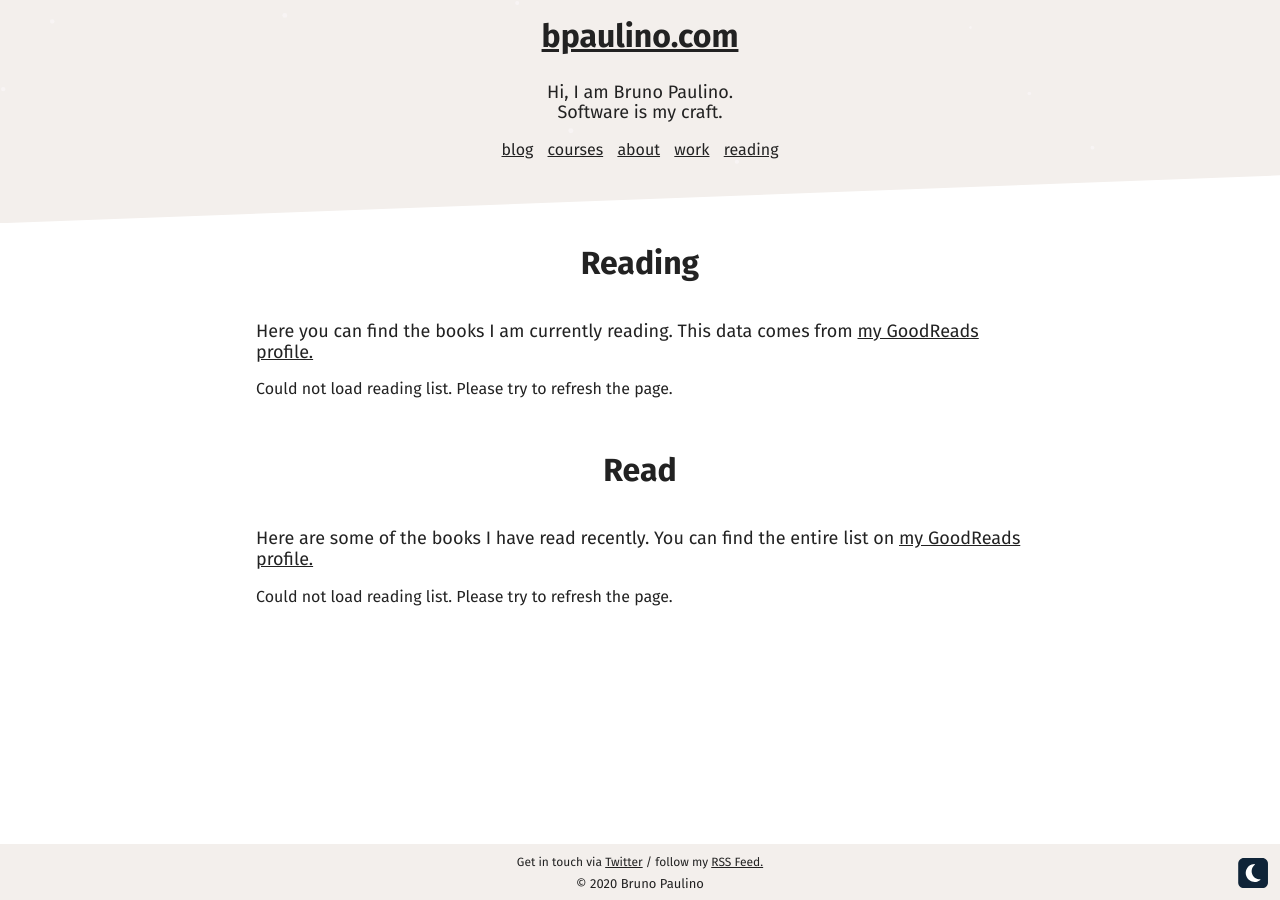
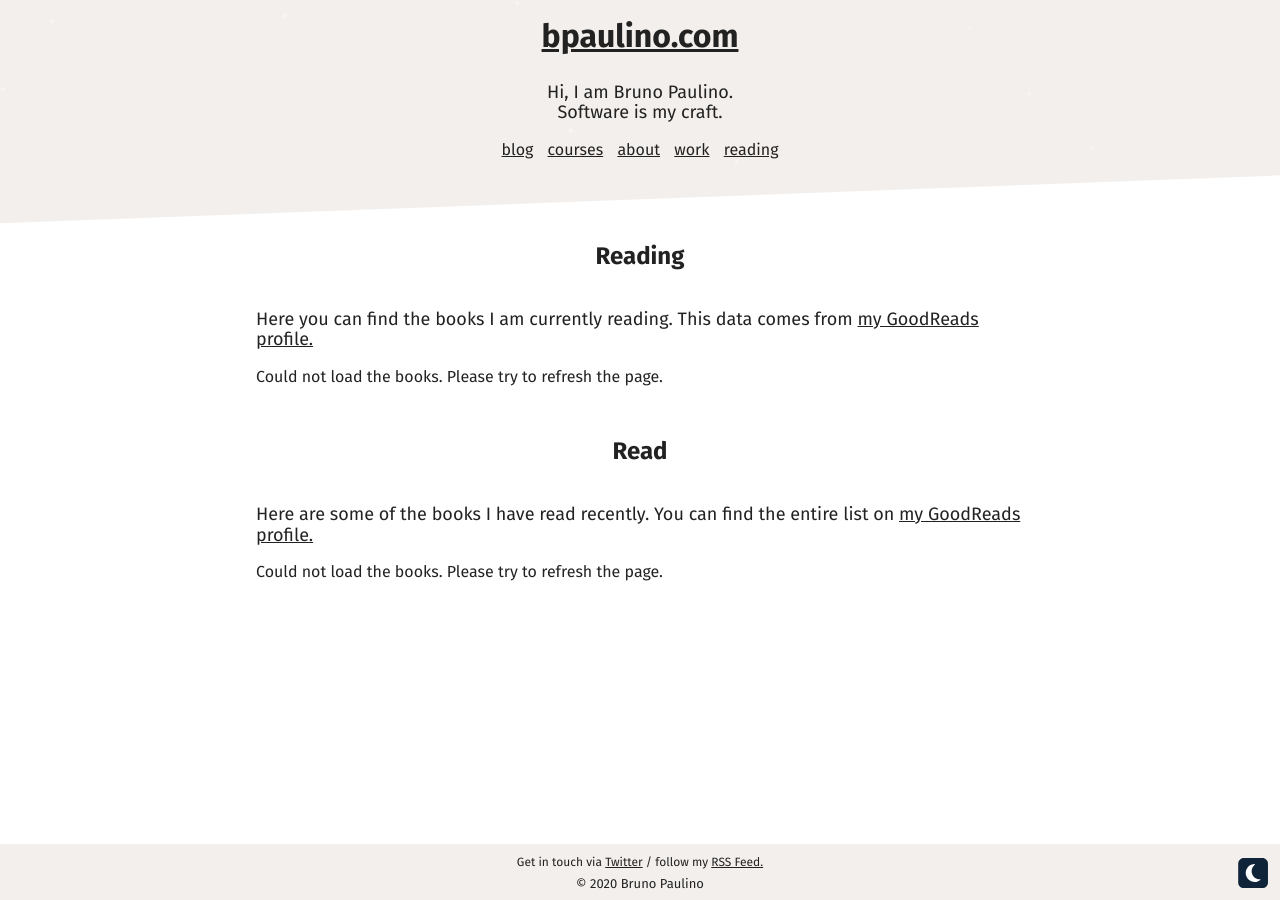
Before and after one commit to brunojppb/brunojppb.github.io, a Jekyll site: the page built from reading.md, in a window 1280 px wide. Built offline with Jekyll 4.4.1, drawn with Linux system fonts in a browser that asks for light colours.

Commit message:
use correct heading on reading page and document my minimal JS

```diff
--- a/assets/js/blog.js
+++ b/assets/js/blog.js
@@ -1,10 +1,12 @@
 (function(window, document) {
 
-  /** Draw particles animation on website header */
+  /** render a cool particle effect on the website header canvas
+   * It renders at all times, but is only noticeable in dark mode.
+   * It resembles a very active night sky :) */
   var drawParticles = function () {
     window.drawParticles = function(canvas) {
       let ctx;
-      let circles;
+      let circles = [];
       const numCircles = 10;
 
       const resize = (window.resize = function() {
@@ -23,9 +25,8 @@
         return i ? canvas.height : canvas.width;
       };
 
-      let i;
       Circle.prototype.frame = function() {
-        for (i = 0; i < 2; i++) {
+        for (let i = 0; i < 2; i++) {
           if (this.pos[i] > this.getBound(i) - 5) {
             this.v[i] *= -1;
           } else if (this.pos[i] < 10) {
@@ -45,8 +46,6 @@
 
       ctx = canvas.getContext("2d");
       resize();
-
-      circles = [];
 
       for (let i = 0; i < numCircles; i++) {
         const x = Math.random() * canvas.width;
@@ -177,7 +176,7 @@
   }
 
   /** While reading an article, you will see a progres bar
-   * on top of the window showing how are you are in the article */
+   * on top of the window showing how far you are in the article */
   var maybeShowProgressBar = function() {
     var progressBar = document.getElementById('progress-bar');
     if (!progressBar) return;
@@ -203,9 +202,12 @@
   }
 
   /** Fetch reading list from GoodReads
-   * From a custom worker in Cloudflare (GD doesn't allow CORS) */
+   * From a custom worker in Cloudflare (GoodReads doesn't allow CORS and that is absolutely understandable)
+   * See: https://www.goodreads.com/api/index#reviews.list */
   var maybeFetchReadingList = function() {
-    if (!('fetch' in window)) return;
+    if (!('fetch' in window)) {
+      return;
+    }
 
     var readingListContainer = document.getElementById('reading-list');
     var readListContainer = document.getElementById('read-list');
@@ -215,21 +217,21 @@
     var renderBook = function(container, book) {
       var div = document.createElement('div');
       div.className = 'book-item';
-      // book image
+
       var img = document.createElement('img');
       img.src = book.imgUrl;
       img.alt = 'book cover from ' + book.title;
       img.className = 'book-img'
       div.appendChild(img);
-      // book data
+
       var bookDataDiv = document.createElement('div');
       bookDataDiv.className = 'book-data'
+
       var bookTitleLink = document.createElement('a');
       bookTitleLink.href = book.url
       bookTitleLink.innerText = book.title
       bookDataDiv.appendChild(bookTitleLink);
 
-      // author
       var authorName = document.createElement('span');
       authorName.innerText = 'By ' + book.authorName;
       bookDataDiv.appendChild(authorName);
@@ -268,7 +270,7 @@
         console.error('could not load reading list ' + listName, error);
         containerNode.innerHTML = '';
         var errorMessage = document.createElement('span');
-        errorMessage.innerText = 'Could not load reading list. Please try to refresh the page.';
+        errorMessage.innerText = 'Could not load the books. Please try to refresh the page.';
         containerNode.appendChild(errorMessage);
       })
     };
--- a/reading.md
+++ b/reading.md
@@ -5,14 +5,14 @@ meta_description: Here you find the books I am currently reading.
 ---
 
 <div class="flex-center reading-page">
-	<h1>Reading</h1>
-	<p>Here you can find the books I am currently reading. This data comes from <a href="https://www.goodreads.com/user/show/39733988-bruno">my GoodReads profile.</a></p>
-  <div id="reading-list" class="book-list">
-    <div class="spinner"></div>
-  </div>
-  <h1>Read</h1>
-	<p>Here are some of the books I have read recently. You can find the entire list on <a href="https://www.goodreads.com/user/show/39733988-bruno">my GoodReads profile.</a> </p>
-  <div id="read-list" class="book-list">
-    <div class="spinner"></div>
-  </div>
+	<h2>Reading</h2>
+    <p>Here you can find the books I am currently reading. This data comes from <a href="https://www.goodreads.com/user/show/39733988-bruno">my GoodReads profile.</a></p>
+    <div id="reading-list" class="book-list">
+      <div class="spinner"></div>
+    </div>
+    <h2>Read</h2>
+    <p>Here are some of the books I have read recently. You can find the entire list on <a href="https://www.goodreads.com/user/show/39733988-bruno">my GoodReads profile.</a> </p>
+    <div id="read-list" class="book-list">
+      <div class="spinner"></div>
+    </div>
 </div>
```
